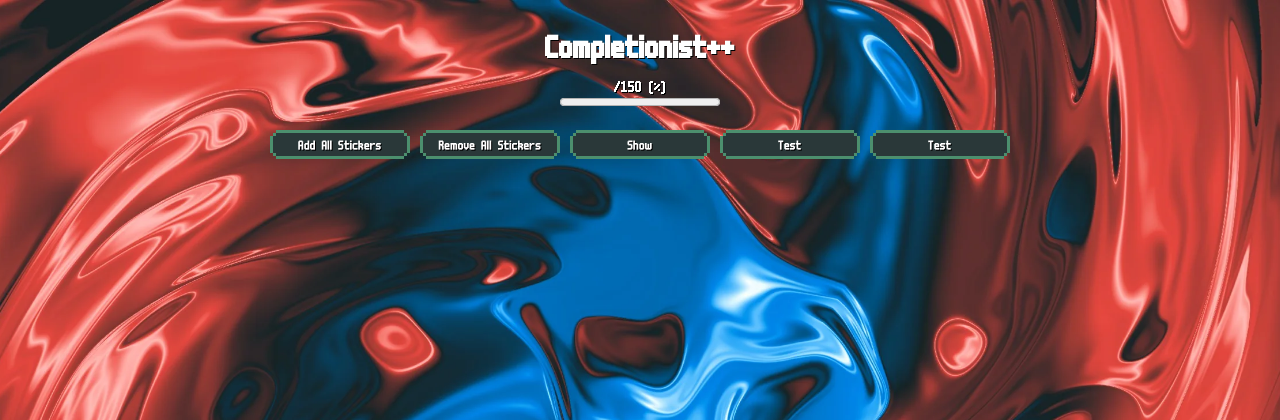
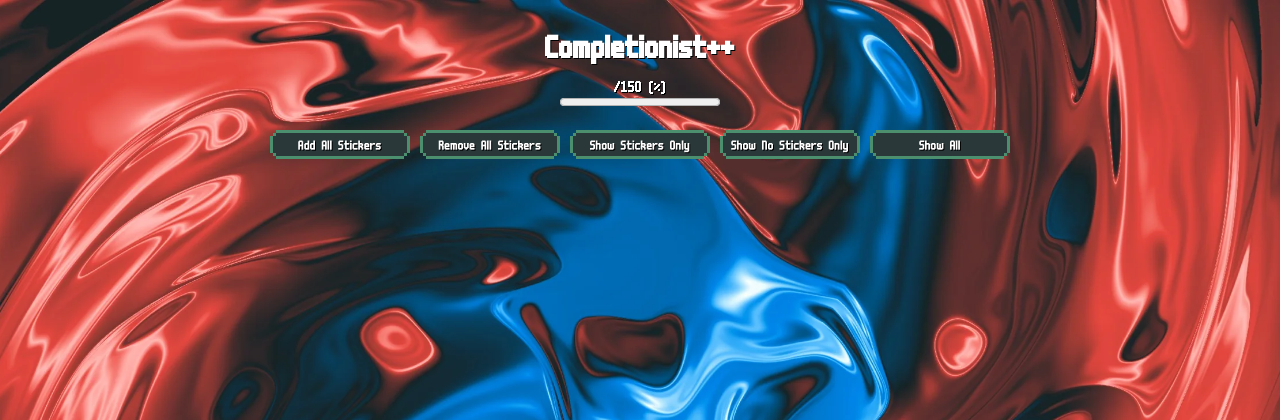
Before and after one commit to jackuoll/balatro-completionist-plus-plus-tracker, a Flask app: template templates/index.html in a window 1280 px wide. Shown: the top 420 px of the page. Run offline with Flask 3, Linux system fonts and the light colour scheme; the template is opened without the code that fills it, so the values that code supplies are empty.

Commit message:
Add button texts

```diff
--- a/templates/index.html
+++ b/templates/index.html
@@ -17,9 +17,9 @@
         <div class="button-container">
         <button class="pixel-corners" onclick="handleButtonClick('/add_all_gold_stickers')">Add All Stickers</button>
         <button class="pixel-corners" onclick="handleButtonClick('/remove_all_gold_stickers')">Remove All Stickers</button>
-        <button class="pixel-corners" onclick="showChecked()">Show </button>
-        <button class="pixel-corners" onclick="showUnchecked()">Test</button>
-        <button class="pixel-corners" onclick="showAll()">Test</button>
+        <button class="pixel-corners" onclick="showChecked()">Show Stickers Only </button>
+        <button class="pixel-corners" onclick="showUnchecked()">Show No Stickers Only</button>
+        <button class="pixel-corners" onclick="showAll()">Show All</button>
     </div>
     <div class="joker-gallery">
         {% for joker in jokers %}
```
Also changed, not shown: database.sqlite (deleted).
